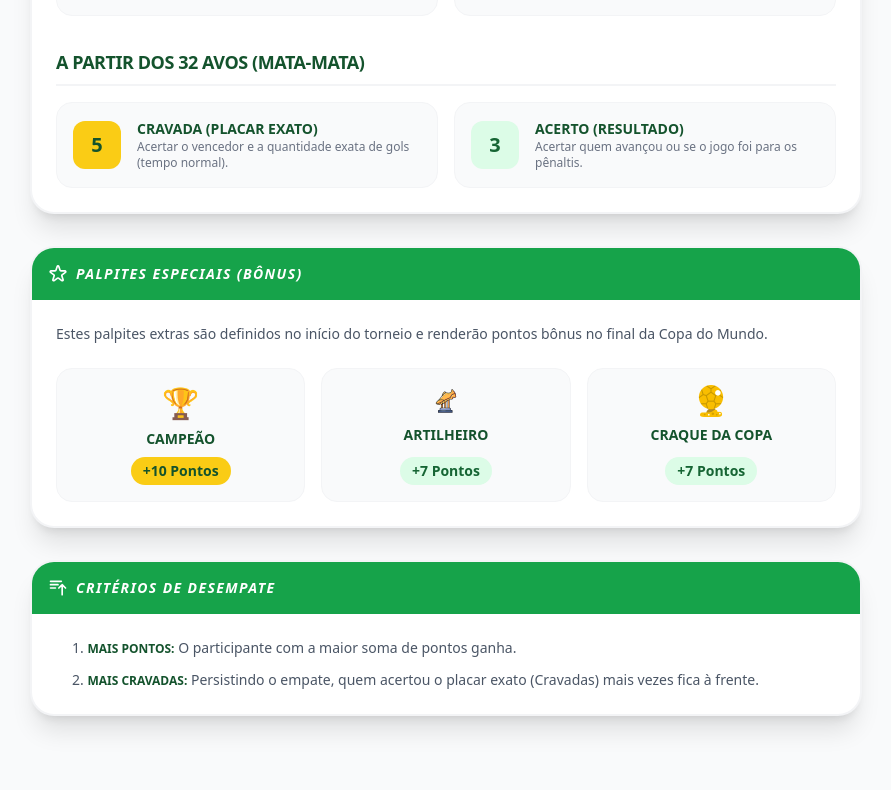
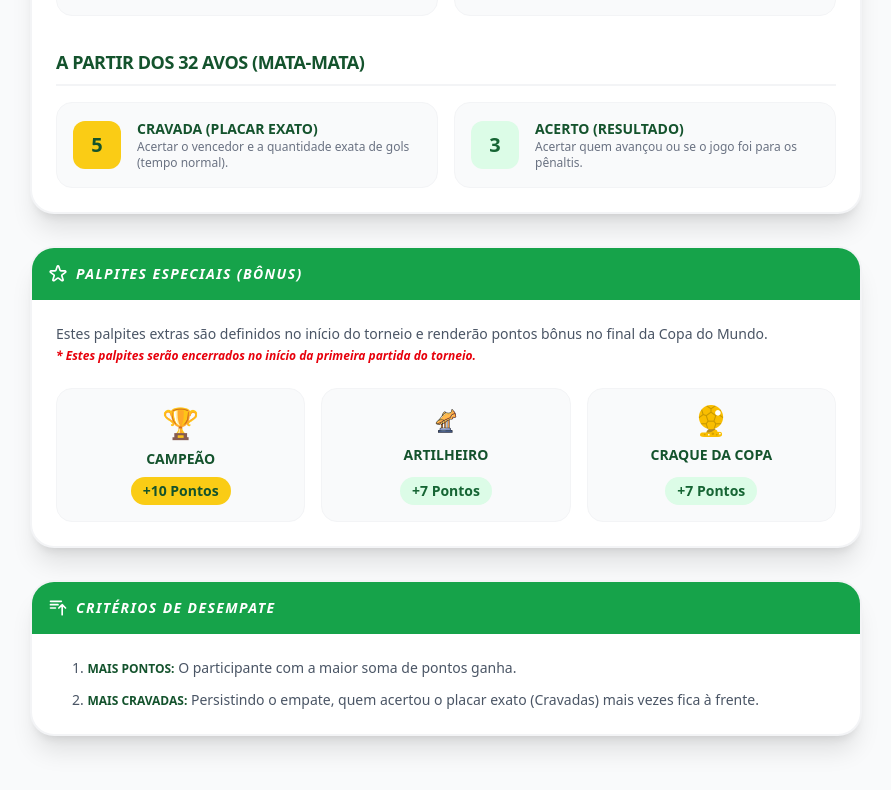
Before and after one commit to samuelfgs/bolao26, a Next.js app: page /regulamento in a window 1280 px wide. Shown: the part 692-1482 px from the top of the page, without its empty margins (194-1085 px from the left). Built offline with nearby package versions, Linux system fonts and the light colour scheme.

Commit message:
style(regulamento): add closing time clarification for special guesses

```diff
--- a/app/regulamento/page.tsx
+++ b/app/regulamento/page.tsx
@@ -105,8 +105,11 @@ export default function RegulamentoPage() {
             Palpites Especiais (Bônus)
           </div>
           <div className="p-6">
-            <p className="text-sm text-gray-600 font-medium mb-6">
+            <p className="text-sm text-gray-600 font-medium mb-1">
               Estes palpites extras são definidos no início do torneio e renderão pontos bônus no final da Copa do Mundo.
+            </p>
+            <p className="text-xs text-red-600 font-bold mb-6 italic italic">
+              * Estes palpites serão encerrados no início da primeira partida do torneio.
             </p>
             <div className="grid grid-cols-1 md:grid-cols-3 gap-4">
               <div className="bg-gray-50 border border-gray-100 p-4 rounded-2xl flex flex-col items-center text-center gap-2">
```
